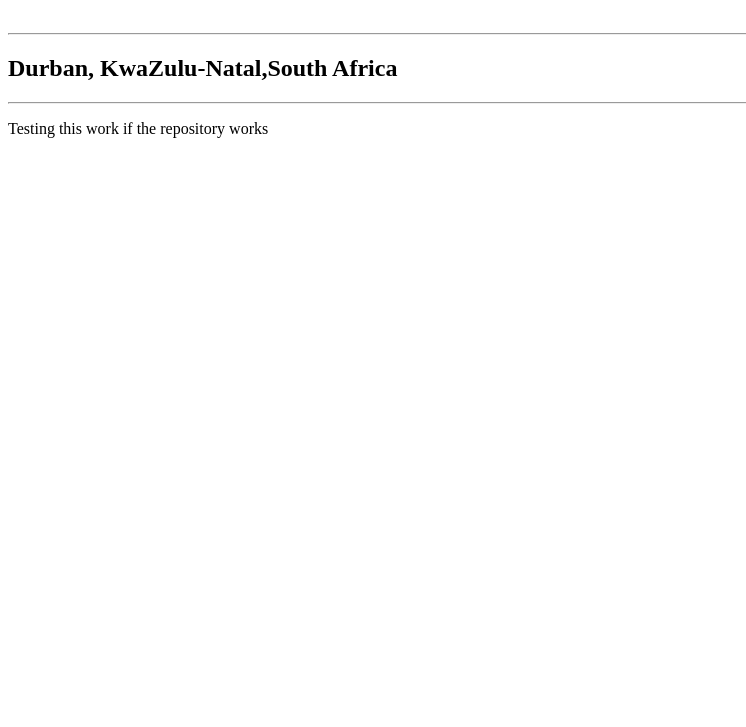
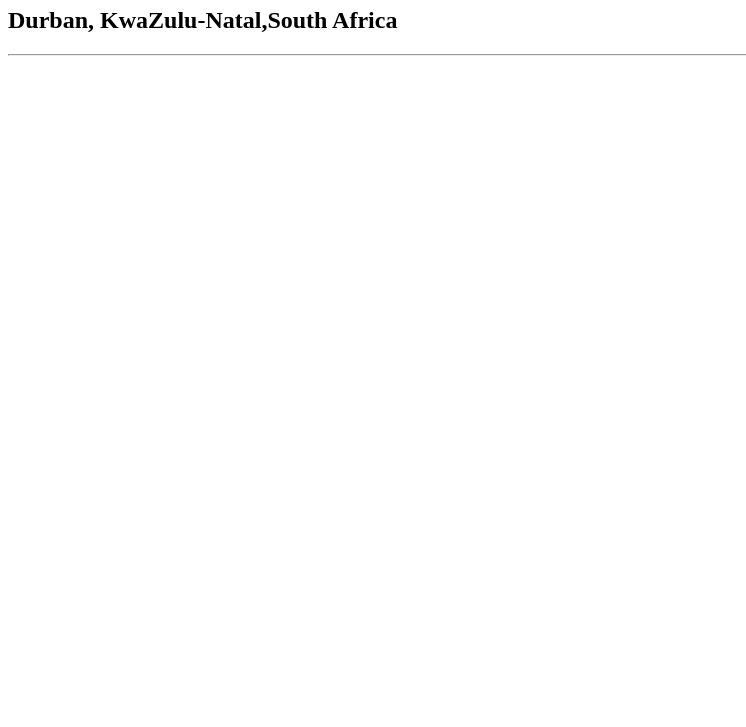
Before and after one commit to mkhizes/cse121b, a plain HTML site: page test.html in a window 1280 px wide. Shown: the part 73-800 px from the top of the page, without its empty margins (0-746 px from the left). Drawn offline with Linux system fonts and the light colour scheme.

Commit message:
removed some elements on test.html file

```diff
--- a/test.html
+++ b/test.html
@@ -6,10 +6,10 @@
     <title>Sizwe Aquill Xolani Mkhize|CSE121B|BYU-Idaho</title>
 </head>
 <body>
-    <h1>Sizwe Aquill Xolani Mkhize|CSE121B|BYU-Idaho</h1><br>
-    <hr>
+    <h1>Sizwe Aquill Xolani Mkhize|CSE121B|BYU-Idaho</h1>
+
     <h2>Durban, KwaZulu-Natal,South Africa</h2>
     <hr>
-    <p>Testing this work if the repository works</p>
+
 </body>
 </html>
```
